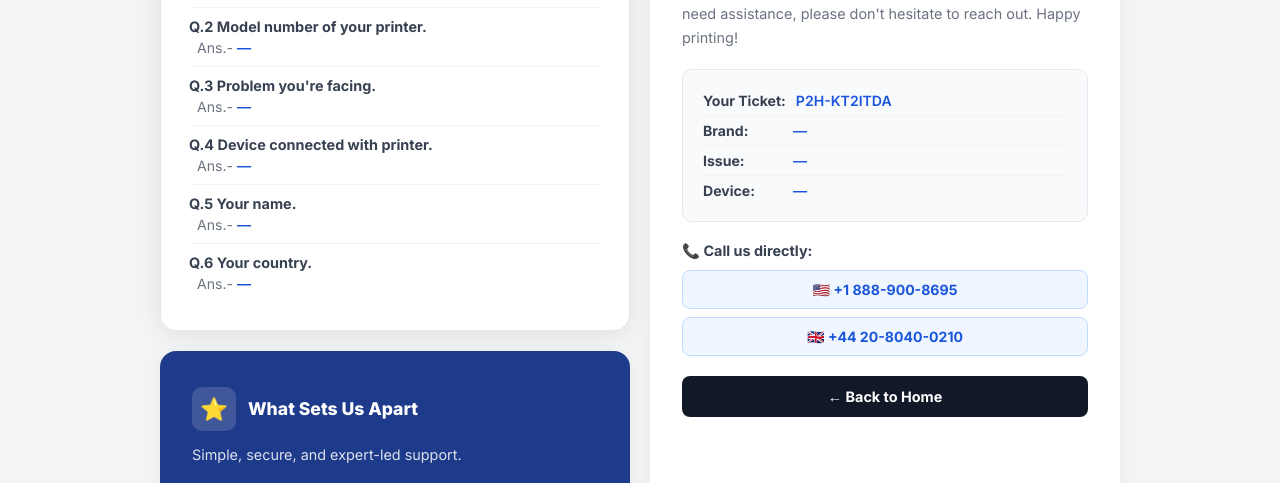
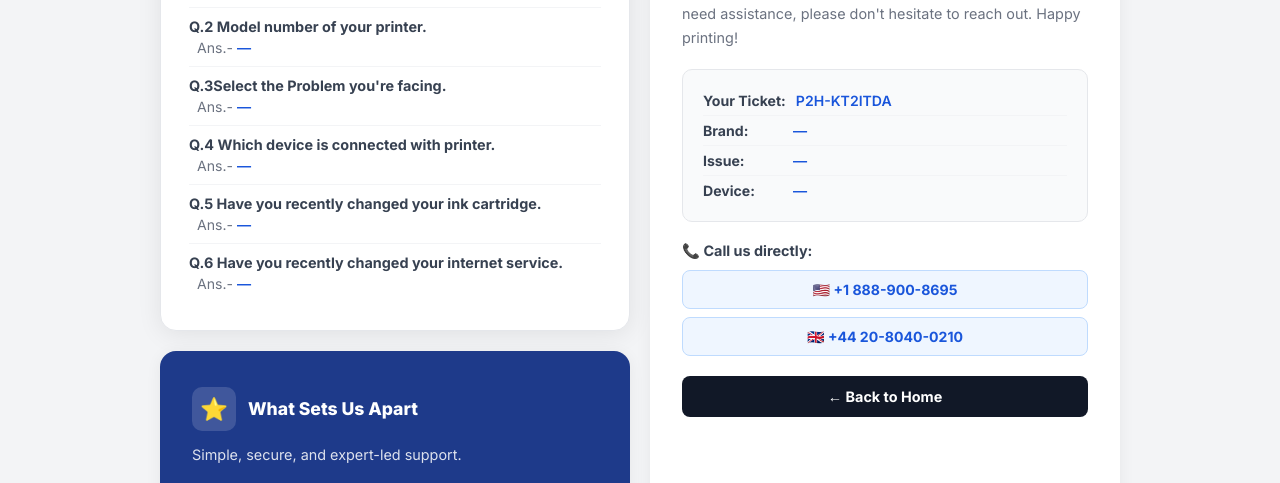
Before and after one commit to chetan15082003-cmd/print2home, a website: page thankyou.html in a window 1280 px wide. Shown: the part 543-1026 px from the top of the page. Drawn offline with Linux system fonts and the light colour scheme.

Commit message:
Updated questions

```diff
--- a/thankyou.html
+++ b/thankyou.html
@@ -77,19 +77,19 @@
             <div class="ty-qa-a">Ans.- <span id="qaModel">Not provided</span></div>
           </div>
           <div class="ty-qa-item">
-            <div class="ty-qa-q">Q.3 Problem you're facing.</div>
+            <div class="ty-qa-q">Q.3Select the Problem you're facing.</div>
             <div class="ty-qa-a">Ans.- <span id="qaIssue">—</span></div>
           </div>
           <div class="ty-qa-item">
-            <div class="ty-qa-q">Q.4 Device connected with printer.</div>
+            <div class="ty-qa-q">Q.4  Which device is connected with printer.</div>
             <div class="ty-qa-a">Ans.- <span id="qaDevice">—</span></div>
           </div>
           <div class="ty-qa-item">
-            <div class="ty-qa-q">Q.5 Your name.</div>
+            <div class="ty-qa-q">Q.5 Have you recently changed your ink cartridge.</div>
             <div class="ty-qa-a">Ans.- <span id="qaName">—</span></div>
           </div>
           <div class="ty-qa-item">
-            <div class="ty-qa-q">Q.6 Your country.</div>
+            <div class="ty-qa-q">Q.6 Have you recently changed your internet service.</div>
             <div class="ty-qa-a">Ans.- <span id="qaCountry">—</span></div>
           </div>
         </div>
```
